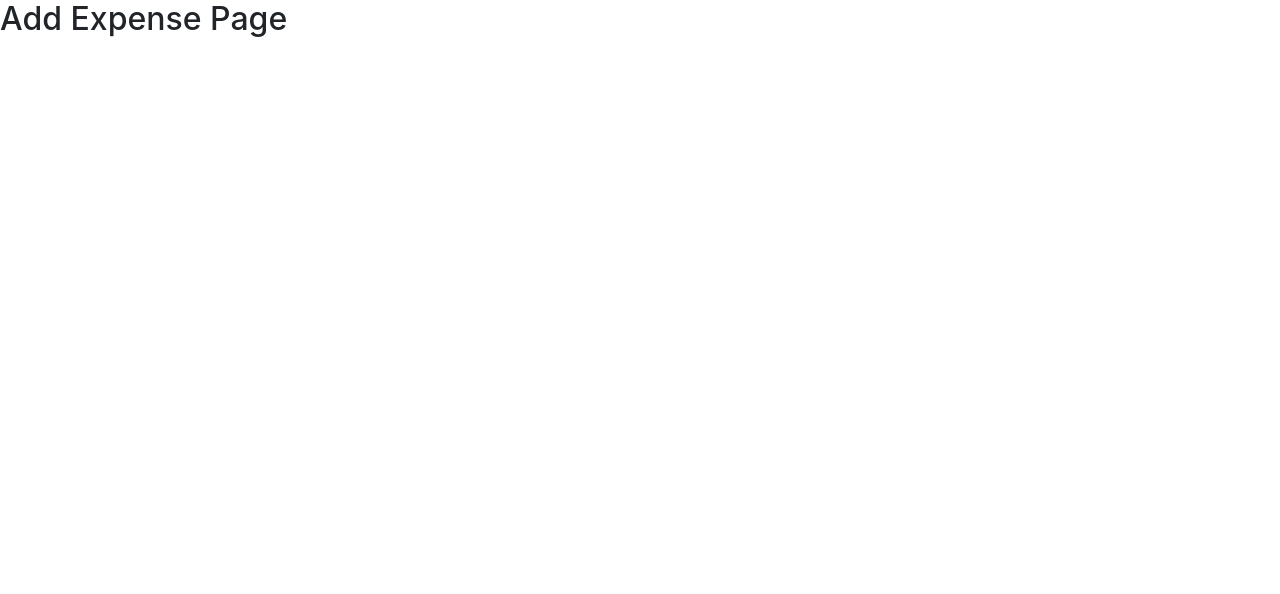
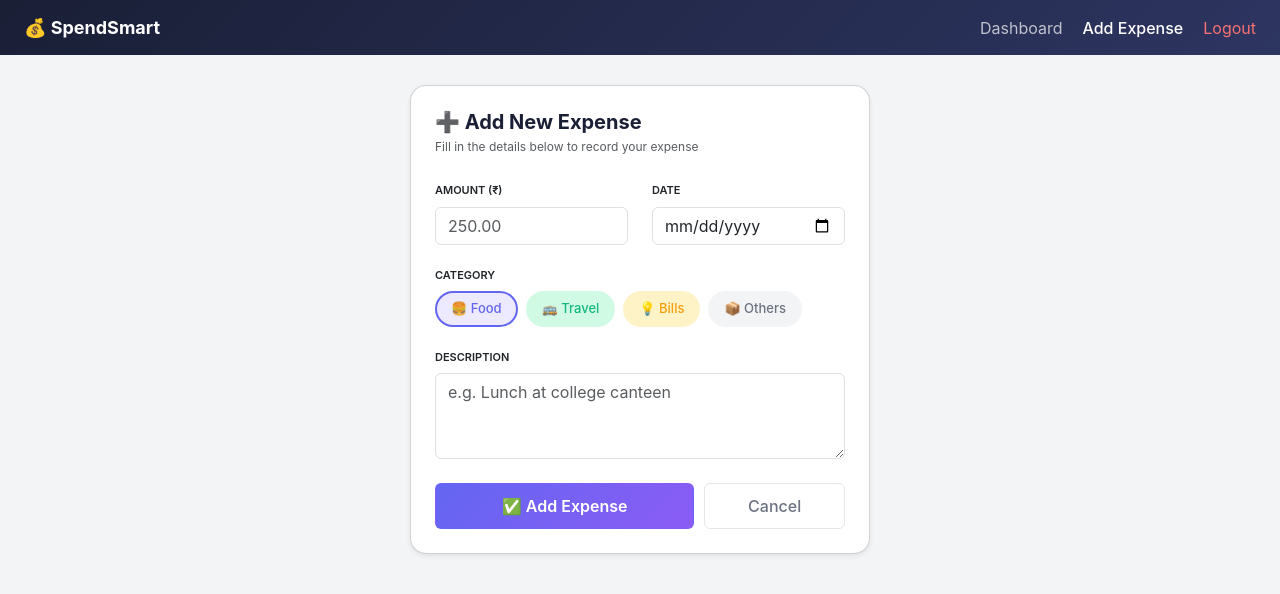
Before and after one commit to dharesh16/SpendSmart, a React (Create React App) app in the folder frontend/: page /add-expense in a window 1280 px wide. Shown: the top 594 px of the page. Built offline with nearby package versions, Linux system fonts and the light colour scheme.

Commit message:
Day 17 - Add Expense Form

```diff
--- a/frontend/src/App.js
+++ b/frontend/src/App.js
@@ -2,10 +2,7 @@ import { BrowserRouter, Routes, Route } from 'react-router-dom';
 import Login from './pages/Login';
 import Register from './pages/Register';
 import Dashboard from './pages/Dashboard';
-
-function AddExpense() {
-  return <h2>Add Expense Page</h2>;
-}
+import AddExpense from './pages/AddExpense';
 
 function App() {
   return (
--- /dev/null
+++ b/frontend/src/pages/AddExpense.js
@@ -0,0 +1,153 @@
+import { useState } from 'react';
+import { useNavigate, Link } from 'react-router-dom';
+
+function AddExpense() {
+  const navigate = useNavigate();
+
+  const [amount, setAmount] = useState('');
+  const [category, setCategory] = useState('Food');
+  const [date, setDate] = useState('');
+  const [description, setDescription] = useState('');
+  const [error, setError] = useState('');
+
+  const categories = [
+    { name: 'Food', emoji: '🍔', bg: '#ede9fe', text: '#6366f1' },
+    { name: 'Travel', emoji: '🚌', bg: '#d1fae5', text: '#10b981' },
+    { name: 'Bills', emoji: '💡', bg: '#fef3c7', text: '#f59e0b' },
+    { name: 'Others', emoji: '📦', bg: '#f3f4f6', text: '#6b7280' },
+  ];
+
+  const handleSubmit = (e) => {
+    e.preventDefault();
+
+    if (!amount || !date) {
+      setError('Please fill in amount and date');
+      return;
+    }
+
+    if (amount <= 0) {
+      setError('Amount must be greater than 0');
+      return;
+    }
+
+    setError('');
+    // For now just log it - later this will call the Spring Boot API
+    console.log('New Expense:', { amount, category, date, description });
+    navigate('/dashboard');
+  };
+
+  return (
+    <div style={{ minHeight: '100vh', background: '#f3f4f6' }}>
+
+      {/* Navbar */}
+      <div style={{
+        background: 'linear-gradient(135deg, #1a1f36, #2d3561)',
+        padding: '14px 24px',
+        display: 'flex',
+        justifyContent: 'space-between',
+        alignItems: 'center'
+      }}>
+        <span style={{ color: 'white', fontSize: '18px', fontWeight: '700' }}>💰 SpendSmart</span>
+        <div style={{ display: 'flex', gap: '20px', alignItems: 'center' }}>
+          <Link to="/dashboard" style={{ color: 'rgba(255,255,255,0.7)', textDecoration: 'none' }}>Dashboard</Link>
+          <span style={{ color: 'white', fontWeight: '500' }}>Add Expense</span>
+          <Link to="/" style={{ color: '#f87171', textDecoration: 'none' }}>Logout</Link>
+        </div>
+      </div>
+
+      <div style={{ padding: '30px 20px', display: 'flex', justifyContent: 'center' }}>
+        <div className="card shadow-sm p-4" style={{ width: '100%', maxWidth: '460px', borderRadius: '16px' }}>
+          <h5 style={{ fontWeight: '700', color: '#1a1f36', marginBottom: '4px' }}>➕ Add New Expense</h5>
+          <p className="text-muted" style={{ fontSize: '12px', marginBottom: '20px' }}>
+            Fill in the details below to record your expense
+          </p>
+
+          {error && <div className="alert alert-danger py-2" style={{ fontSize: '13px' }}>{error}</div>}
+
+          <form onSubmit={handleSubmit}>
+            <div className="row mb-3">
+              <div className="col-6">
+                <label className="form-label" style={{ fontSize: '11px', fontWeight: '600', textTransform: 'uppercase' }}>Amount (₹)</label>
+                <input
+                  type="number"
+                  className="form-control"
+                  placeholder="250.00"
+                  value={amount}
+                  onChange={(e) => setAmount(e.target.value)}
+                />
+              </div>
+              <div className="col-6">
+                <label className="form-label" style={{ fontSize: '11px', fontWeight: '600', textTransform: 'uppercase' }}>Date</label>
+                <input
+                  type="date"
+                  className="form-control"
+                  value={date}
+                  onChange={(e) => setDate(e.target.value)}
+                />
+              </div>
+            </div>
+
+            <div className="mb-3">
+              <label className="form-label" style={{ fontSize: '11px', fontWeight: '600', textTransform: 'uppercase' }}>Category</label>
+              <div style={{ display: 'flex', gap: '8px', flexWrap: 'wrap' }}>
+                {categories.map((cat) => (
+                  <div
+                    key={cat.name}
+                    onClick={() => setCategory(cat.name)}
+                    style={{
+                      padding: '6px 14px',
+                      borderRadius: '20px',
+                      fontSize: '13px',
+                      fontWeight: '500',
+                      cursor: 'pointer',
+                      background: cat.bg,
+                      color: cat.text,
+                      border: category === cat.name ? `2px solid ${cat.text}` : '2px solid transparent'
+                    }}
+                  >
+                    {cat.emoji} {cat.name}
+                  </div>
+                ))}
+              </div>
+            </div>
+
+            <div className="mb-4">
+              <label className="form-label" style={{ fontSize: '11px', fontWeight: '600', textTransform: 'uppercase' }}>Description</label>
+              <textarea
+                className="form-control"
+                rows="3"
+                placeholder="e.g. Lunch at college canteen"
+                value={description}
+                onChange={(e) => setDescription(e.target.value)}
+              />
+            </div>
+
+            <div style={{ display: 'flex', gap: '10px' }}>
+              <button type="submit" className="btn" style={{
+                flex: 2,
+                background: 'linear-gradient(135deg, #6366f1, #8b5cf6)',
+                color: 'white',
+                fontWeight: '600',
+                padding: '10px'
+              }}>
+                ✅ Add Expense
+              </button>
+              <Link to="/dashboard" className="btn" style={{
+                flex: 1,
+                border: '1.5px solid #e5e7eb',
+                color: '#6b7280',
+                fontWeight: '500',
+                padding: '10px',
+                textAlign: 'center'
+              }}>
+                Cancel
+              </Link>
+            </div>
+          </form>
+        </div>
+      </div>
+    </div>
+  );
+}
+
+export default AddExpense;
```
Also changed, not shown: 1 other file (tests, documents, lock files or other folders).
